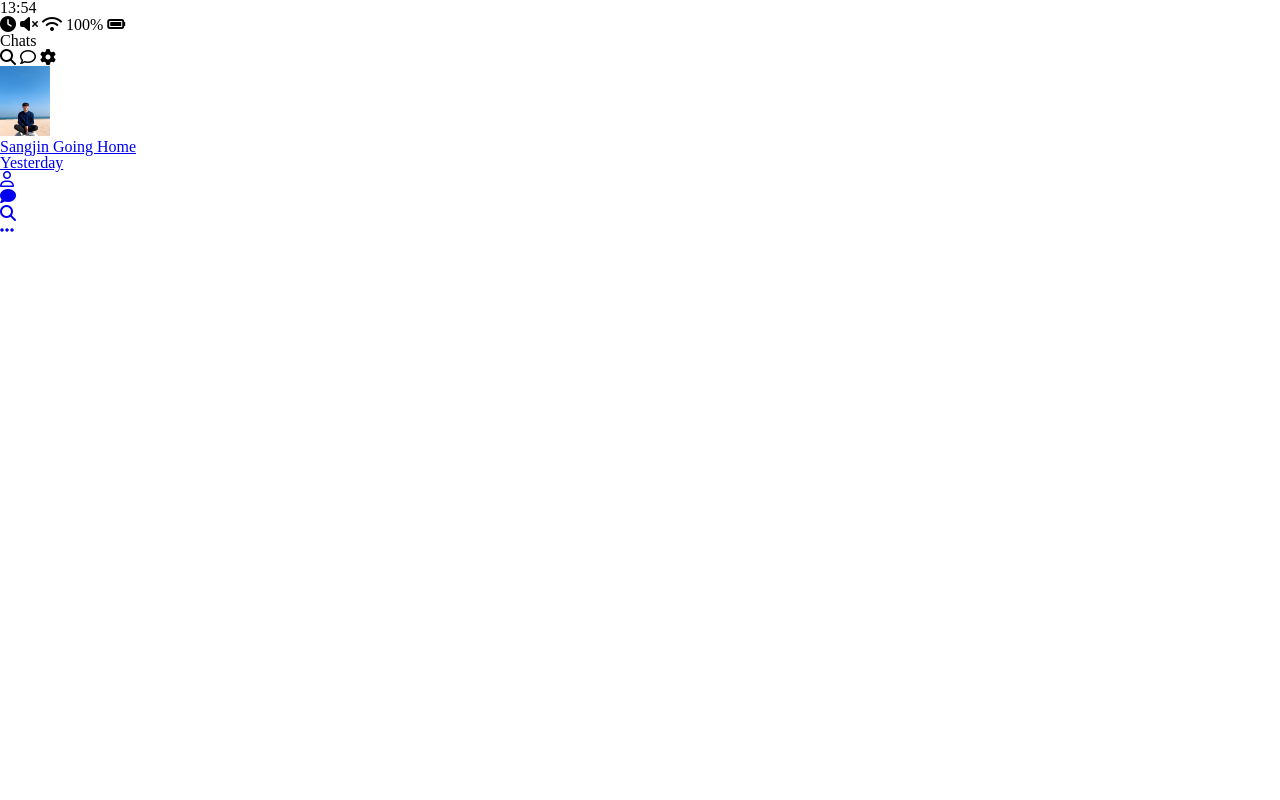
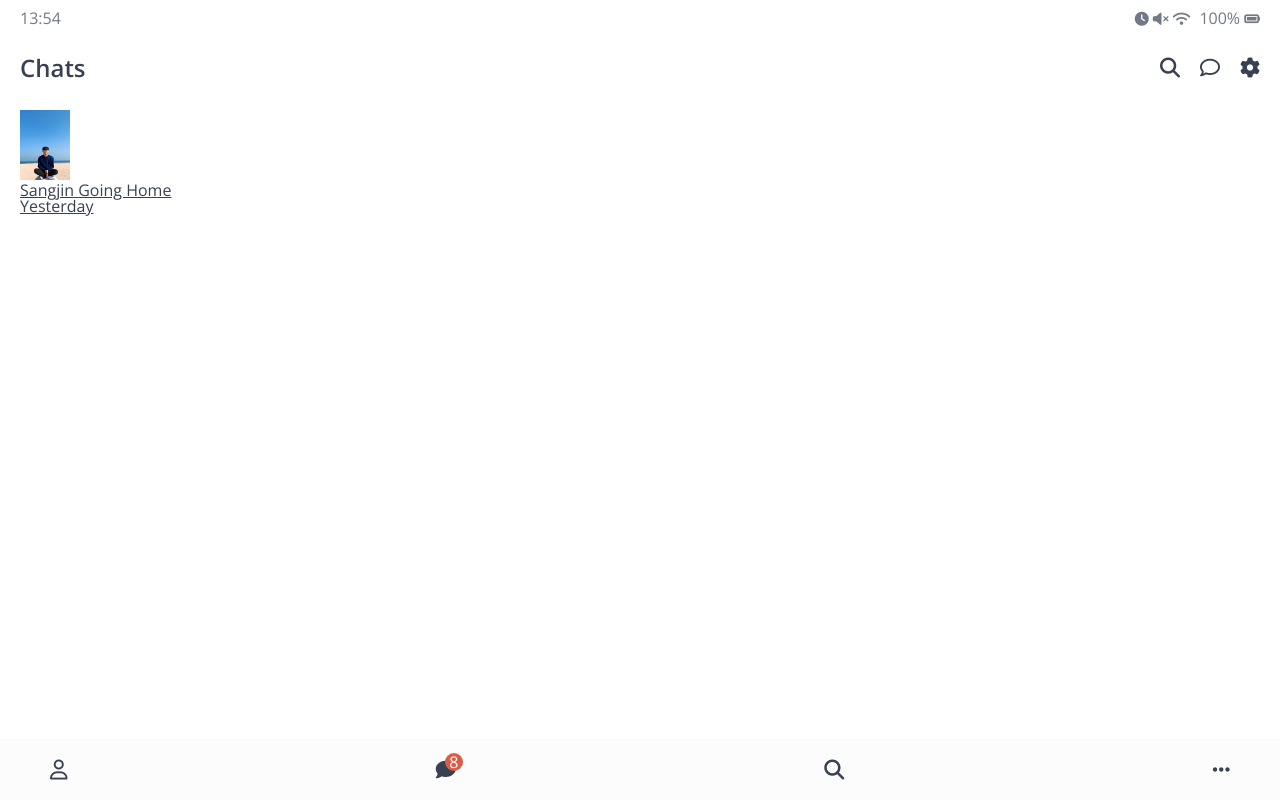
Before and after one commit to osj3474/html-css, a plain HTML site: page index.html in a window 1280 px wide. Drawn offline with nearby package versions, Linux system fonts and the light colour scheme.

```diff
--- /dev/null
+++ b/css/header.css
@@ -0,0 +1,27 @@
+.header {
+  display: flex;
+  justify-content: space-between;
+  margin-bottom: 30px;
+  align-items: center;
+}
+
+.header .header__title {
+  font-size: 24px;
+  font-weight: 600;
+}
+
+.header .header__icon {
+  font-size: 20px;
+  margin-left: 20px;
+  cursor: pointer;
+}
+
+.header .header__header-column {
+  display: flex;
+  align-items: center;
+}
+
+.header .header__back-btn {
+  font-size: 22px;
+  margin-right: 20px;
+}
--- /dev/null
+++ b/css/nav-bar.css
@@ -0,0 +1,36 @@
+.nav {
+  position: fixed;
+  width: 100%;
+  padding: 20px 50px;
+  left: 0px;
+  bottom: 0px;
+  background-color: #fcfcfc;
+  border-top: 1px solid #f7f7f7;
+}
+
+.nav .nav__list {
+  display: flex;
+  justify-content: space-between;
+}
+
+.nav i {
+  font-size: 20px;
+}
+
+.nav .nav__list-link {
+  position: relative;
+}
+
+.nav .nav__badge {
+  position: absolute;
+  top: -7px;
+  right: -7px;
+  background-color: #da5d46;
+  color: white;
+  border-radius: 50%;
+  width: 18px;
+  height: 18px;
+  display: flex;
+  justify-content: center;
+  align-items: center;
+}
--- /dev/null
+++ b/css/status-bar.css
@@ -0,0 +1,14 @@
+.status-bar {
+  display: flex;
+  justify-content: space-between;
+  margin-bottom: 30px;
+  opacity: 0.7;
+}
+
+.status-bar i {
+  font-size: 14px;
+}
+
+.status-bar__battery-level {
+  padding-left: 5px;
+}
--- a/css/styles.css
+++ b/css/styles.css
@@ -1 +1,21 @@
+@import url("https://fonts.googleapis.com/css2?family=Open+Sans:wght@400;600&display=swap");
 @import "reset.css";
+@import "status-bar.css";
+@import "header.css";
+@import "nav-bar.css";
+
+* {
+  box-sizing: border-box;
+}
+
+body {
+  background-color: white;
+  padding: 10px 20px;
+  color: #374151;
+  font-family: "Open Sans", -apple-system, BlinkMacSystemFont, "Segoe UI",
+    Roboto, Oxygen, Ubuntu, Cantarell, "Open Sans", "Helvetica Neue", sans-serif;
+}
+
+a {
+  color: inherit;
+}
--- a/index.html
+++ b/index.html
@@ -71,6 +71,7 @@
         </li>
         <li class="nav__list-item">
           <a href="index.html" class="nav__list-link">
+            <div class="nav__badge">8</div>
             <i class="fas fa-comment"></i
           ></a>
         </li>
```
Also changed, not shown: chat.html (+3 -3 lines), find.html (+1 -0 lines), settings.html (+1 -1 lines).
